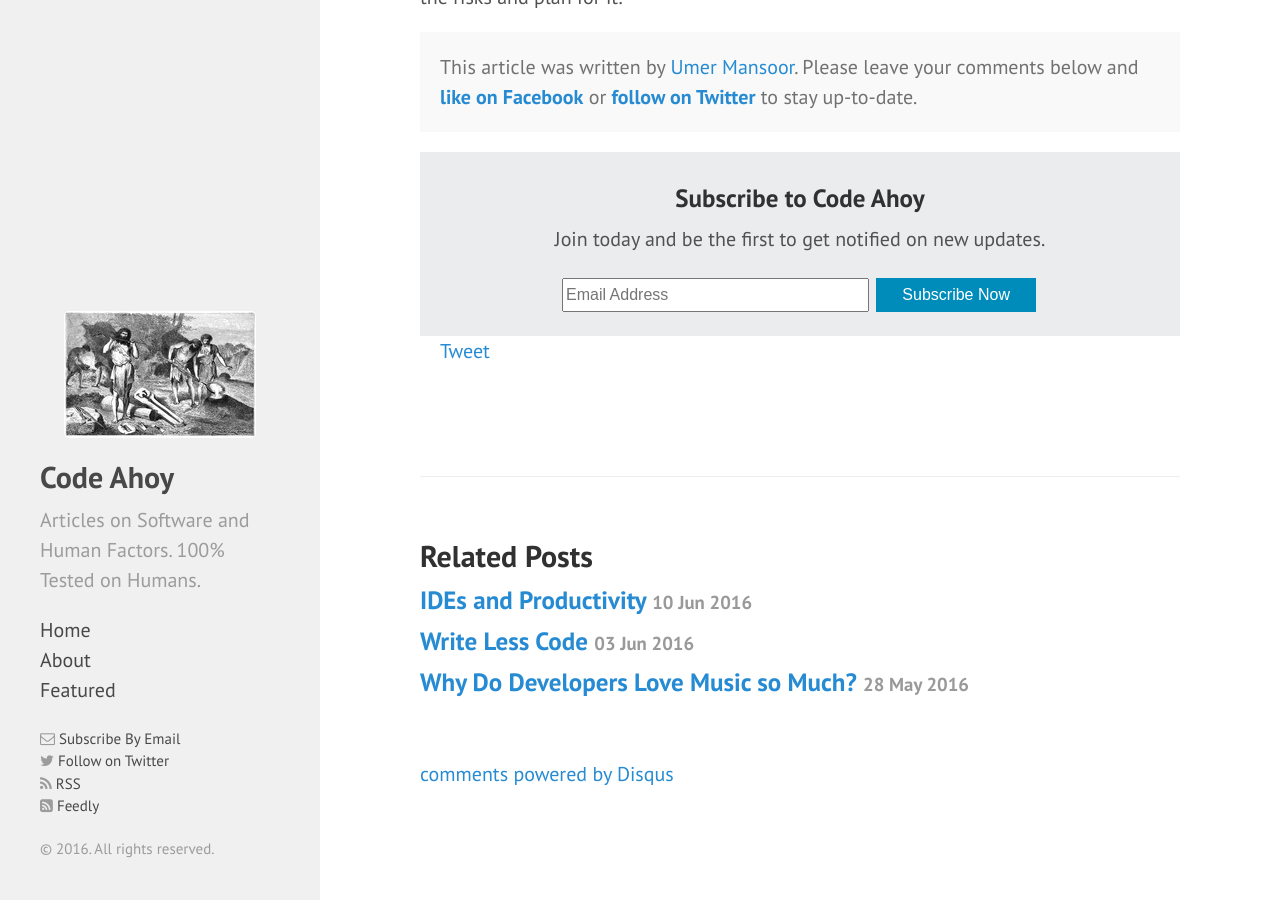
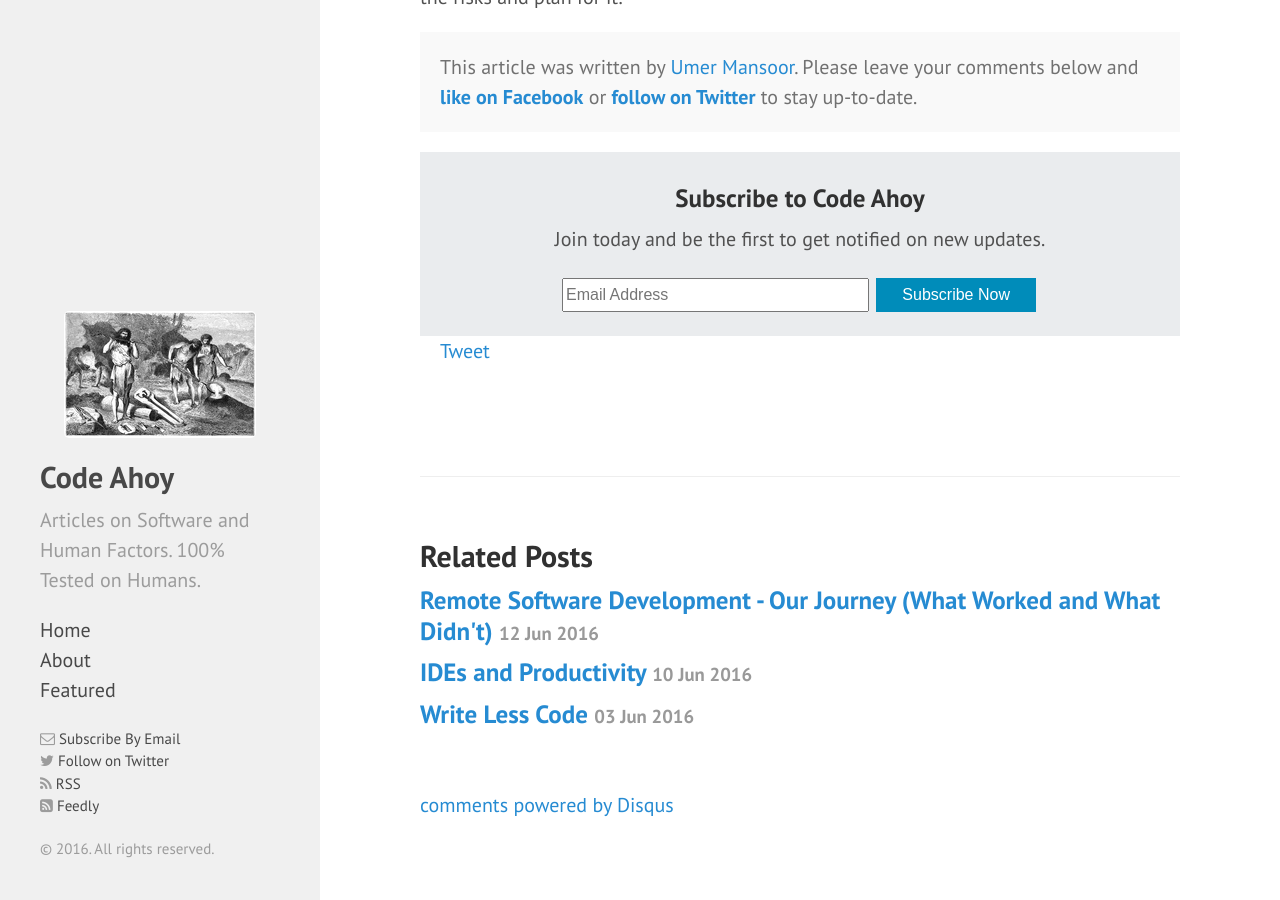
Before and after one commit to talk2viren/umermansoor.github.io, a Jekyll site: the page built from _posts/2016-04-21-when-to-rewrite-from-scratch---autopsy-of-a-failed-software.md, in a window 1280 px wide and 900 px high, scrolled down 4544 px. Built offline with Jekyll 4.4.1, drawn with Linux system fonts in a browser that asks for light colours; nearby versions of some CDN libraries; a script that is not in the unit is left out; comment, search, counter and statistics services are not loaded; some of the changed lines change nothing that is shown.

Commit message:
new blog post

```diff
--- a/_config.yml
+++ b/_config.yml
@@ -19,6 +19,8 @@
 facebook:       codeahoy
 facebook_id:    194256054293519
 
+gems:
+  - jekyll-redirect-from
 
 author:
   name:           'Umer Mansoor'
--- a/_posts/2016-04-21-when-to-rewrite-from-scratch---autopsy-of-a-failed-software.md
+++ b/_posts/2016-04-21-when-to-rewrite-from-scratch---autopsy-of-a-failed-software.md
@@ -2,6 +2,7 @@
 layout: post
 title: When to Rewrite from Scratch - Autopsy of a Failed Software
 comments: True
+redirect_from: "/2016/04/21/rewrite-from-scratch-autopsy-of-a-failed-software-project/"
 excerpt_separator: <!--more-->
 ---
 
--- /dev/null
+++ b/_posts/2016-06-12-remote-software-development---our-journey-(-what-worked-and-what-didn't-).md
@@ -0,0 +1,86 @@
+---
+layout: post
+title: Remote Software Development - Our Journey (What Worked and What Didn't)
+comments: True
+excerpt_separator: <!--more-->
+---
+
+In my [previous post](http://www.codeahoy.com/2016/04/21/when-to-rewrite-from-scratch-autopsy-of-a-failed-software/), I talked about the ill-fated rewrite of our flagship product. The '[second system](https://en.wikipedia.org/wiki/Second-system_effect)' although better and faster than its predecessor was rejected by the customer and wasn't deployed anywhere (with the exception of a few pilot projects). But the story has a silver lining - one thing that we got right in the process that allowed my previous employer to pivot and release two more products commercially. **We were able to assemble a highly productive remote development team**. In this post I'll talk about our journey and summarize my recommendations (observations) in the end.
+
+ <!--more-->
+
+I wrote the original system with one of the best [duct-tape developers](http://www.joelonsoftware.com/items/2009/09/23.html) I know. I called him '*The Code Machine*'. He didn't write clean code, but he wrote it fast as hell and made sure it worked. The original system, done with a gun to our heads, was a big, complex, monolith application and the **boundaries between its modules were ill defined**. Computer scientists refer to this type of code as [tightly-coupled](https://en.wikipedia.org/wiki/Coupling_(computer_programming)) and the system is referred to as [non-orthogonal](https://en.wikipedia.org/wiki/Orthogonality_(programming)).
+
+The 'second system' had a more grand vision and we needed to grow the team to build it right and on schedule. I hired another developer, a bright, young CS graduate to work on the system. One problem with the original system quickly became evident to me: because the code was tightly-coupled (the auto-generated UML class diagrams resembled a spider's cobweb), the new developer couldn't work independently. While they were not bickering, the two developers couldn't get out of each other's way. Any **feature that was assigned to the new developer overlapped with *the code machine's* work and the progress slowed down**. Parallel to all this, the C-suite of my company decided to try out 'offshore software development'. The Chairman of the Board recommended a company with office in Hyderabad, India and before I even knew it, I was asked to interview Java developers from a list of CVs.
+
+The coupling problem was magnified by the arrival of the remote developer. First, because the system was so complex, I had to spend a **tremendous amount of time and energy helping him drive up the learning curve**. Finally, when he was able to implement new features, his changes conflicted with the work of the local team and **integration became a nightmare which required everyone's involvement**. This issue aside, I had other concerns as well. It appeared that he was 'covering his ass' by leaving a paper trail. I hate bureaucracy and don't work that way. I later learned, through other means, that developers in that offshore firm were paid below the market rate and the culture was just terrible. No wonder they had huge turn-over issue.
+
+Let me stop here to summarize the situation: we had a **complex system** with huge overlap of responsibilities. Changes rippled through the whole system and affected the entire team. We had a **remote developer in India**, outside of our comfort (time)zone, and integration often forced everyone to work odd hours. To make matters worse, the remote developer had a **low morale** and was interested in covering his ass. And I don't say to demean him: he was a reasonably good developer but the environment he was working in was toxic.
+
+It was then that I decided to slow ourselves down and think about how we are going to do this. Since we didn't have a dedicated Q/A, I assigned that responsibility temporarily to the new developer so he could be productive (it was dick move, but he was allowed time to learn and practice his coding skills and he ended up becoming a [SCJP](http://education.oracle.com/pls/web_prod-plq-dad/db_pages.getpage?page_id=320) during that period). The remote developer got re-assigned to a new R&D project that the CEO was cooking up.
+
+When the things calmed down, we realized that three things must happen if we want to scale our development:
+
+1. The new system must be orthogonal. It should be modular and modules should communicate with other only using well defined messages (i.e. through the public API). I wanted the modules to be 100% blackbox... [abstractions that do not leak](http://codeahoy.com/2016/05/06/good-abstractions-have-fewer-leaks/).
+2. Each module must be assigned to a single developer or a team who will 100% own it. I wanted to get around the [Brook's Law](https://en.wikipedia.org/wiki/Brooks%E2%80%99_law) by minimizing communication between local and remote developers as much as possible.
+3. We must do something about the culture and fix the working conditions for our remote developers. We needed the right people.
+
+## 1. Building Orthogonal System
+
+In two-dimensional geometry, two lines are orthogonal if they intersect each other at right angles. This affords a kind of **independence**, where you could move along one of the lines without affecting your position projected onto the other line. This simply means that in an orthogonal system, you could easily change the 'networking layer' without affecting the 'database layer' or the 'UI layer'. In [Pragmatic Programmer](https://www.amazon.com/Pragmatic-Programmer-Journeyman-Master/dp/020161622X), Andrew and David used an excellent analogy to describe a non-orthogonal system:
+
+> You're on a helicopter tour of the Grand Canyon when the pilot, who made the
+obvious mistake of eating fish for lunch, suddenly groans and faints. Fortunately,
+he left you hovering 100 feet above the ground. You rationalize that the collective
+pitch lever controls overall lift, so lowering it slightly will start a gentle descent
+to the ground. However, when you try it, you discover that life isn't that simple.
+The helicopter's nose drops, and you start to spiral down to the left. Suddenly you
+discover that you're flying a system where every control input has secondary
+effects. Lower the left-hand lever and you need to add compensating backward
+movement to the right-hand stick and push the right pedal. But then each of
+these changes affects all of the other controls again. Suddenly you're juggling an
+unbelievably complex system, where every change impacts all the other inputs.
+Your workload is phenomenal: your hands and feet are constantly moving, trying
+to balance all the interacting forces.
+>
+Helicopter controls are decidedly not orthogonal.
+
+We took the layered approach to system design similar to the [OSI model](https://en.wikipedia.org/wiki/OSI_model). The layers we built had following qualities:
+
+- Each layer had a single major responsibility.
+- Layers exposed a well-defined API. Communication with other layers was done only using the API.
+- Layers (with the exception of business logic) communicated with only one other layer.
+
+Here's what the design of the design looked like:
+
+![orthogonal system]({{ site.url }}/img/blogs/orthogonal_system.png)
+
+In addition to the layers, there were several smaller subsystems not shown in the diagram above such as the 'Admin UI' tool and simulators for testing the system end-to-end.
+
+## 2. Circumventing Brook's Law
+
+Brook's Law is a bitch. It basically says that the communication overhead increases as the number of people involved in a project increases. Communication with the remote team that is outside +/- 5 hours of your timezone becomes a burden. We had a full 12 hours time difference. So we decided to extend the principal of single responsibility. Each layer, module or sub-system shall have a single owner. Initially, I was little hesitant of creating silos that might affect team work, but we had a great team and the ownership never became an issue. The upper management was concerned about '**an important team member getting hit by a bus**' and wanted some level of duplicity. To achieve that, we decided that we'll keep the system as simple as possible, perform code reviews and document it well. Our approach to documentation was simple:
+
+- For every layer or module, I came up with a **high-level product document**. The goal was to describe the *what and why* (not how) in simple and concise terms. The document had **a vision that described what the module would do in one sentence and why we were building it, a 10,000 foot overview, core requirements and a list of the things that module shall not do**.
+- The developers created design documents. They were a brief description of how the project was organized into sub-packages, followed by [interaction diagrams](https://en.wikipedia.org/wiki/Interaction_overview_diagram). On average, this document was mostly 3-6 diagrams with very little text.
+
+The documentation was kept in the GitHub wiki along with the source code.
+
+So we had divided the system in a manner that individual pieces could be assigned independently to remote teams and the instructions were clear enough to minimize communication. We wanted to assign ownership and get out of their way. But there was a big problem: our remote developer wasn't motivated enough to take ownership. Growing that team was out of the question since we had no control over the environment or the culture.
+
+## 3. Getting the Right People On the Bus
+
+As the remote developer was finally starting to become productive, I had concerns about his morale due to absurd working conditions and bureaucracy in the company that was outsourcing his services. I reached the conclusion that the things cannot be improved and we terminated the contract.
+
+I was so disheartened by the state of remote software development that I was ready to write it off, but a fellow CTO for a different company told me that **they're getting great results on oDesk**. I tried to experiment a little and asked for $1500/month budget that was approved. I contracted with an independent consultant on a part-time basis to work on our website that I had created in HTML and PHP. **The guy was a winner**. Whenever I assigned him a new task, he would keep asking question until he fully understood it. He would then go away and send me regular updates on the progress. His releases were on time and his code was pristine. He didn't program in Java, but had (equally smart) friends who did. It's a long story but he helped us grow the team and we hired four full time developers who setup their own office to work from.
+
+I visited the remote team once or twice a year. These visits helped me understand the issues these guys faced and the face-to-face whiteboard meetings enabled them to understand more complex sub-systems easily.
+
+## Summary
+
+I purposely told the story of how my company built a remote software development team instead of giving recommendations so you guys could draw your own conclusions. In retrospect, we went through trial and error and luckily found the right people that made it work. But despite all of that, it was a strenuous journey. **If the remote developers require constant babysitting and you cannot measure their productivity, it's probably not working**. If you could afford it, **steer clear of remote developers working +/- 3 outside of your time zone**. If you decide to take the offshore route, here are the key things you must remember:
+
+- **Divide the system into independent layers and minimize the overlap between the layers**. Most layers should talk to one, may be two other layers.
+- Go to extreme lengths to hire the right people; avoid offshore sweatshops that have developers with low morale and high turnover. It will take time and effort to make remote developers productive and turnover will hurt twice as bad. **Treat them with respect as you would afford to a local developer, make them feel like they are part of the family, and make sure they are being compensated fairly**. Don't make them stay up late nights to attend meetings. Instead of making five guys stay up late to talk to me, I would schedule the weekly meeting during my evening, their morning.
+- Provide clear requirements. I cannot stress this enough. Be as concise and as crystal clear as possible. If the requirements aren't clear, there will be a lot of back and forth. Don't take requirements written by The Suits and send them straight to the developers. Take time to digest them, **turn them into black and white requirements with test criterion before engaging developers**. It sounds like a lot of work, and it is, but it's much better than being on late-night calls and wasting man-days of work because a remote developer is blocked and is waiting for answers.
+- Be fair to the local team and minimize the meetings to once a week with few exceptions here and there.
```
Also changed, not shown: img/blogs/orthogonal_system.png (added).
